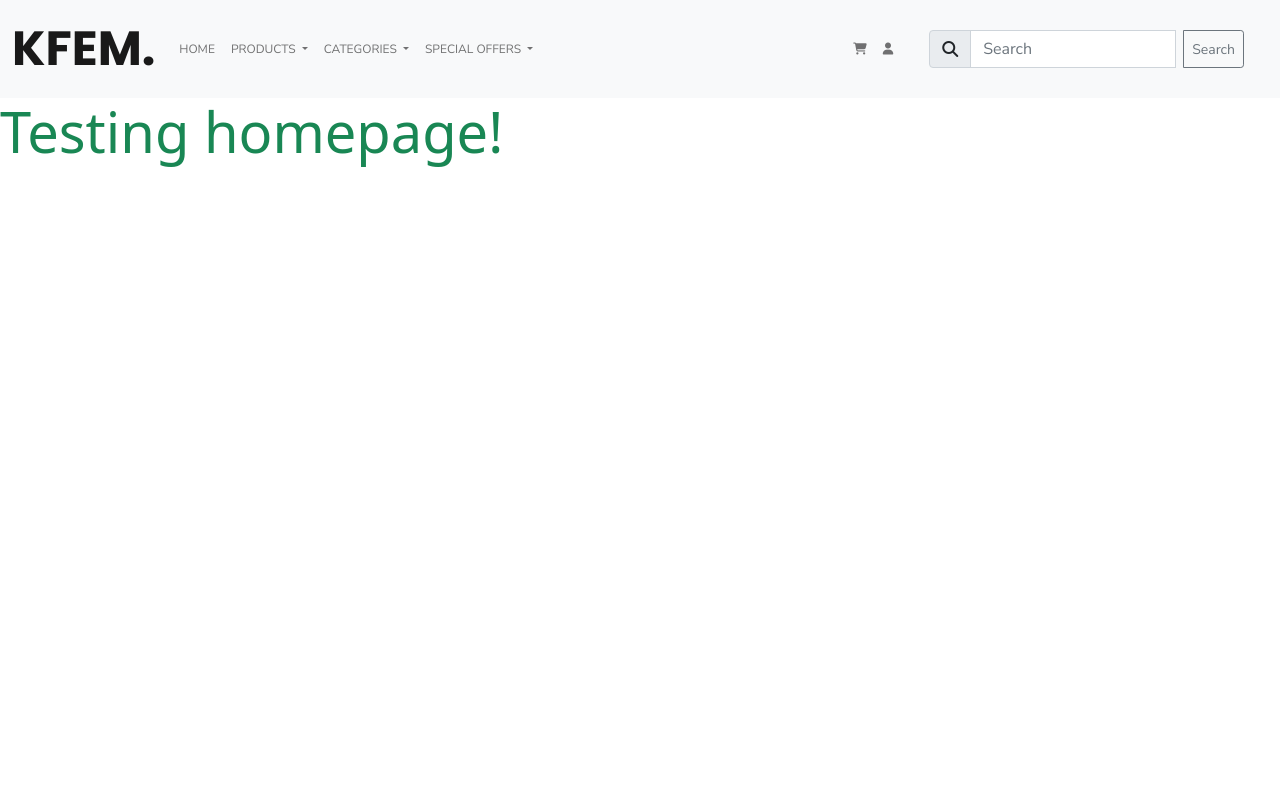
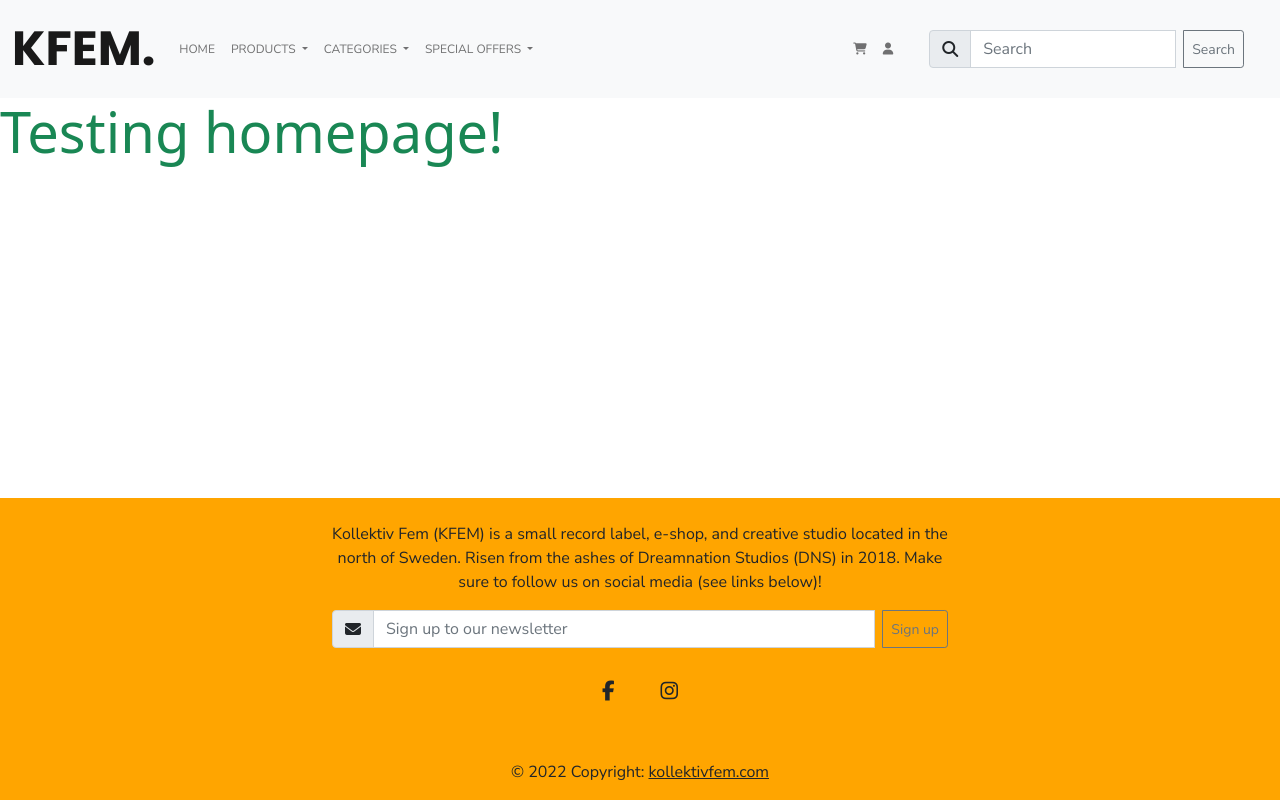
Before and after one commit to worldofmarcus/project-portfolio-5, a Django app: page / in a window 1280 px wide. Run offline with Django 3.2, Linux system fonts and the light colour scheme; some libraries are stand-ins or nearby versions.

Commit message:
Add footer.html and add basic css styling to it

```diff
--- a/static/css/style.css
+++ b/static/css/style.css
@@ -1,4 +1,16 @@
+/* ==============
+   google fonts
+   ============== */
+
 @import url('https://fonts.googleapis.com/css2?family=Cousine:ital,wght@0,400;0,700;1,400;1,700&family=Nunito+Sans:ital,wght@0,400;0,700;1,400;1,700&family=Poppins:ital,wght@0,400;0,700;1,400;1,700&display=swap');
+
+/* ==============
+   global styles
+   ============== */
+
+/* ==============
+   nav bar
+   ============== */
 
 .navbar-brand {
     font-family: 'Poppins', sans-serif;
@@ -14,3 +26,16 @@
     text-transform: uppercase;
     font-size: 12px;
 }
+
+/* ==============
+   footer
+   ============== */
+
+.footer-bg {
+    background-color: orange;
+    ;
+}
+
+.footer-text {
+    font-family: 'Nunito Sans', sans-serif;
+}
--- a/templates/base.html
+++ b/templates/base.html
@@ -42,11 +42,8 @@
     <title>Kollektiv Fem {% block extra_title %}{% endblock %}</title>
 </head>
 
-<body>
-    <header class="container-fluid fixed-top"></header>
+<body class="d-flex flex-column min-vh-100">
     {% include 'navbar.html' %}
-
-
 
     {% if messages %}
     <div class="message-container"></div>
@@ -62,7 +59,7 @@
     {% block postloadjs %}
     {% endblock %}
 
-
+    {% include 'footer.html' %}
 </body>
 
 </html>
--- /dev/null
+++ b/templates/footer.html
@@ -0,0 +1,29 @@
+<footer class="mt-auto footer-text footer-bg">
+    <div class="container pt-4 text-center w-50">
+
+        Kollektiv Fem (KFEM) is a small record label, e-shop, and creative studio located in the north of Sweden.
+        Risen from the ashes of Dreamnation Studios (DNS) in 2018. Make sure to follow us on social media (see links
+        below)!
+
+        <form class="w-auto mt-3">
+            <div class="input-group mb-3">
+                <span class="input-group-text" id="footerForm"><i class="fa-solid fa-envelope"
+                        aria-hidden="true"></i></span>
+                <input class="form-control input-sm me-2" type="search" placeholder="Sign up to our newsletter"
+                    aria-label="Search">
+                <button class="btn btn-sm btn-outline-secondary" type="submit">Sign up</button>
+            </div>
+        </form>
+        <div class="mb-4">
+            <a class="btn btn-link btn-floating btn-lg text-dark m-1" href="#!" role="button"><i
+                    class="fab fa-facebook-f"></i></a>
+            <a class="btn btn-link btn-floating btn-lg text-dark m-1" href="#!" role="button"><i
+                    class="fab fa-instagram"></i></a>
+        </div>
+    </div>
+    <div class="text-center text-dark p-3"">
+        © 2022 Copyright:
+        <a class=" text-dark" href="https://www.kollektivfem.se/">kollektivfem.com</a>
+    </div>
+    <!-- Copyright -->
+</footer>
```
